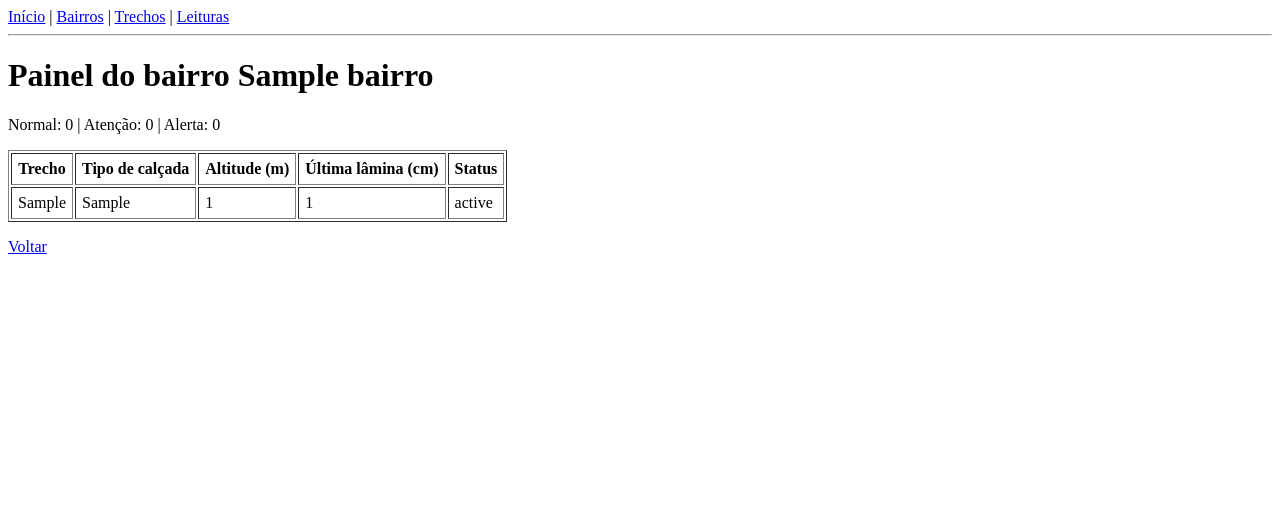
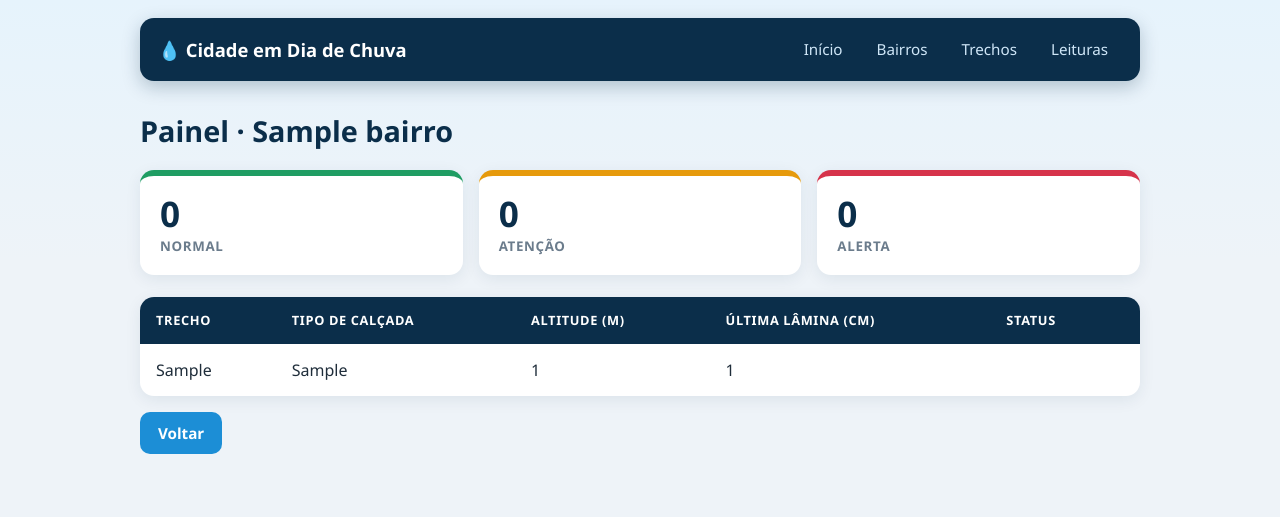
Before and after one commit to brenosantosdev/GS-POO, a Spring Boot app: page /bairros/1/painel in a window 1280 px wide. Shown: the top 517 px of the page. Run offline with Spring Boot 4, Linux system fonts and the light colour scheme; tables that the repository leaves empty hold one stand-in row (values such as "Sample post").

Commit message:
visual com css

```diff
--- a/pom.xml
+++ b/pom.xml
@@ -55,7 +55,8 @@
 		</dependency>
 		<dependency>
 			<groupId>com.oracle.database.jdbc</groupId>
-			<artifactId>ojdbc17</artifactId>
+			<artifactId>ojdbc8</artifactId>
+			<version>19.23.0.0</version>
 			<scope>runtime</scope>
 		</dependency>
 		<dependency>
--- a/src/main/resources/application.properties
+++ b/src/main/resources/application.properties
@@ -1,7 +1,7 @@
 spring.application.name=breno562584
 spring.datasource.url=jdbc:oracle:thin:@oracle.fiap.com.br:1521:ORCL
-spring.datasource.username=${rm562584}
-spring.datasource.password=${240207}
+spring.datasource.username=rm562584
+spring.datasource.password=${DB_PASSWORD}
 spring.datasource.driver-class-name=oracle.jdbc.OracleDriver
 spring.jpa.hibernate.ddl-auto=update
 spring.jpa.show-sql=true
--- /dev/null
+++ b/src/main/resources/static/css/estilo.css
@@ -0,0 +1,211 @@
+:root {
+    --marinho: #0b2e4a;
+    --agua: #1c8ed6;
+    --agua-clara: #e6f3fc;
+    --fundo: #eef3f8;
+    --texto: #1f2d3a;
+    --cinza: #6b7c8c;
+    --borda: #d9e3ec;
+    --ok: #1f9d63;
+    --atencao: #e69a0c;
+    --alerta: #d6334b;
+}
+
+* { box-sizing: border-box; }
+
+body {
+    font-family: "Segoe UI", system-ui, -apple-system, Roboto, Arial, sans-serif;
+    background: linear-gradient(180deg, var(--agua-clara) 0, var(--fundo) 260px);
+    color: var(--texto);
+    max-width: 1040px;
+    margin: 0 auto;
+    padding: 0 20px 48px;
+    line-height: 1.5;
+}
+
+/* ---------- menu ---------- */
+nav {
+    display: flex;
+    align-items: center;
+    gap: 6px;
+    background: var(--marinho);
+    margin: 18px 0 28px;
+    padding: 12px 18px;
+    border-radius: 14px;
+    box-shadow: 0 6px 18px rgba(11, 46, 74, .25);
+    font-size: 0;
+}
+nav hr { display: none; }
+nav .marca {
+    font-size: 1.15rem;
+    font-weight: 700;
+    color: #fff;
+    margin-right: auto;
+}
+nav a {
+    font-size: .95rem;
+    color: #cfe6f7;
+    text-decoration: none;
+    padding: 8px 14px;
+    border-radius: 9px;
+    transition: background .15s, color .15s;
+}
+nav a:hover { background: var(--agua); color: #fff; }
+
+/* ---------- títulos ---------- */
+h1 {
+    font-size: 1.8rem;
+    color: var(--marinho);
+    margin: 0 0 18px;
+}
+
+/* ---------- mensagens ---------- */
+p[style*="green"], p[style*="red"] {
+    padding: 12px 16px;
+    border-radius: 10px;
+    font-weight: 600;
+}
+p[style*="green"] { background: #e3f6ec; color: #136c43 !important; border-left: 5px solid var(--ok); }
+p[style*="red"]   { background: #fde8eb; color: #a4202f !important; border-left: 5px solid var(--alerta); }
+span[style*="red"] { display: block; font-size: .85rem; margin-top: 4px; color: var(--alerta) !important; }
+
+/* ---------- botões e links ---------- */
+button, body > p > a, .btn {
+    display: inline-block;
+    background: var(--agua);
+    color: #fff;
+    border: 0;
+    padding: 10px 18px;
+    border-radius: 10px;
+    font-size: .95rem;
+    font-weight: 600;
+    text-decoration: none;
+    cursor: pointer;
+    transition: transform .12s, background .15s, box-shadow .15s;
+}
+button:hover, body > p > a:hover, .btn:hover {
+    background: #1478b8;
+    transform: translateY(-1px);
+    box-shadow: 0 6px 14px rgba(28, 142, 214, .3);
+}
+form[action$="/excluir"] button { background: var(--alerta); padding: 6px 12px; font-size: .85rem; }
+form[action$="/excluir"] button:hover { background: #b32439; box-shadow: none; }
+
+/* ---------- tabelas ---------- */
+table {
+    width: 100%;
+    border: 0 !important;
+    border-collapse: collapse;
+    background: #fff;
+    border-radius: 14px;
+    overflow: hidden;
+    box-shadow: 0 4px 16px rgba(11, 46, 74, .08);
+    margin-top: 14px;
+}
+th {
+    background: var(--marinho);
+    color: #fff;
+    text-align: left;
+    font-size: .8rem;
+    text-transform: uppercase;
+    letter-spacing: .05em;
+    padding: 14px 16px !important;
+    border: 0 !important;
+}
+td {
+    padding: 12px 16px !important;
+    border: 0 !important;
+    border-bottom: 1px solid var(--borda) !important;
+}
+tr:last-child td { border-bottom: 0 !important; }
+tbody tr:hover td, tr:hover td { background: var(--agua-clara); }
+td a {
+    display: inline-block;
+    color: var(--agua);
+    text-decoration: none;
+    font-weight: 600;
+    font-size: .85rem;
+    padding: 5px 10px;
+    margin-right: 4px;
+    border: 1px solid var(--agua);
+    border-radius: 8px;
+}
+td a:hover { background: var(--agua); color: #fff; }
+
+/* ---------- formulários ---------- */
+form[action$="/salvar"] {
+    background: #fff;
+    max-width: 520px;
+    padding: 28px;
+    border-radius: 16px;
+    box-shadow: 0 8px 26px rgba(11, 46, 74, .1);
+}
+label { display: block; font-weight: 600; font-size: .9rem; color: var(--marinho); }
+input[type="text"], input[type="number"], input[type="datetime-local"], select {
+    display: block;
+    width: 100%;
+    margin-top: 6px;
+    padding: 11px 12px;
+    border: 1.5px solid var(--borda);
+    border-radius: 10px;
+    font-size: 1rem;
+    background: #fbfdff;
+    transition: border-color .15s, box-shadow .15s;
+}
+input:focus, select:focus {
+    outline: none;
+    border-color: var(--agua);
+    box-shadow: 0 0 0 4px rgba(28, 142, 214, .18);
+}
+input[type="checkbox"] { width: auto; margin-right: 8px; transform: scale(1.25); }
+form[action$="/salvar"] p { margin: 0 0 18px; }
+form[action$="/salvar"] a { color: var(--cinza); margin-left: 14px; text-decoration: none; }
+form[action$="/salvar"] a:hover { color: var(--alerta); }
+
+/* ---------- status ---------- */
+.badge {
+    display: inline-block;
+    padding: 4px 12px;
+    border-radius: 999px;
+    font-size: .78rem;
+    font-weight: 700;
+    letter-spacing: .04em;
+    color: #fff;
+}
+.badge.NORMAL  { background: var(--ok); }
+.badge.ATENCAO { background: var(--atencao); }
+.badge.ALERTA  { background: var(--alerta); }
+
+/* ---------- painel ---------- */
+.cards { display: grid; grid-template-columns: repeat(3, 1fr); gap: 16px; margin: 6px 0 22px; }
+.card {
+    background: #fff;
+    border-radius: 14px;
+    padding: 18px 20px;
+    box-shadow: 0 4px 16px rgba(11, 46, 74, .08);
+    border-top: 6px solid var(--borda);
+}
+.card strong { display: block; font-size: 2.2rem; line-height: 1.1; color: var(--marinho); }
+.card small  { color: var(--cinza); font-weight: 600; text-transform: uppercase; letter-spacing: .05em; }
+.card.normal  { border-top-color: var(--ok); }
+.card.atencao { border-top-color: var(--atencao); }
+.card.alerta  { border-top-color: var(--alerta); }
+
+/* ---------- início ---------- */
+.hero {
+    background: linear-gradient(135deg, var(--marinho), var(--agua));
+    color: #fff;
+    border-radius: 20px;
+    padding: 56px 40px;
+    box-shadow: 0 14px 34px rgba(11, 46, 74, .3);
+}
+.hero h1 { color: #fff; font-size: 2.4rem; margin-bottom: 8px; }
+.hero p  { font-size: 1.1rem; opacity: .92; max-width: 560px; }
+.hero .btn { background: #fff; color: var(--marinho); margin: 14px 10px 0 0; }
+.hero .btn:hover { background: var(--agua-clara); }
+
+@media (max-width: 700px) {
+    .cards { grid-template-columns: 1fr; }
+    table { display: block; overflow-x: auto; }
+    nav { flex-wrap: wrap; }
+}
--- a/src/main/resources/templates/bairros/form.html
+++ b/src/main/resources/templates/bairros/form.html
@@ -1,5 +1,7 @@
 <!DOCTYPE html>
 <html lang="pt-BR" xmlns:th="http://www.thymeleaf.org">
+<meta name="viewport" content="width=device-width, initial-scale=1">
+<link rel="stylesheet" th:href="@{/css/estilo.css}">
 <head>
     <meta charset="UTF-8">
     <title>Bairro</title>
--- a/src/main/resources/templates/bairros/lista.html
+++ b/src/main/resources/templates/bairros/lista.html
@@ -1,5 +1,7 @@
 <!DOCTYPE html>
 <html lang="pt-BR" xmlns:th="http://www.thymeleaf.org">
+<meta name="viewport" content="width=device-width, initial-scale=1">
+<link rel="stylesheet" th:href="@{/css/estilo.css}">
 <head>
     <meta charset="UTF-8">
     <title>Bairros</title>
--- a/src/main/resources/templates/bairros/painel.html
+++ b/src/main/resources/templates/bairros/painel.html
@@ -3,12 +3,20 @@
 <head>
     <meta charset="UTF-8">
     <title>Painel do bairro</title>
+    <meta name="viewport" content="width=device-width, initial-scale=1">
+    <link rel="stylesheet" th:href="@{/css/estilo.css}">
 </head>
 <body>
 <div th:replace="~{fragments/menu :: menu}"></div>
-<h1 th:text="'Painel do bairro ' + ${painel.bairroNome}"></h1>
-<p th:text="'Normal: ' + ${painel.qtdNormal} + ' | Atenção: ' + ${painel.qtdAtencao} + ' | Alerta: ' + ${painel.qtdAlerta}"></p>
-<table border="1" cellpadding="6">
+<h1 th:text="'Painel · ' + ${painel.bairroNome}"></h1>
+
+<div class="cards">
+    <div class="card normal"><strong th:text="${painel.qtdNormal}"></strong><small>Normal</small></div>
+    <div class="card atencao"><strong th:text="${painel.qtdAtencao}"></strong><small>Atenção</small></div>
+    <div class="card alerta"><strong th:text="${painel.qtdAlerta}"></strong><small>Alerta</small></div>
+</div>
+
+<table>
     <tr>
         <th>Trecho</th>
         <th>Tipo de calçada</th>
@@ -21,7 +29,10 @@
         <td th:text="${i.tipoCalcada}"></td>
         <td th:text="${i.altitude}"></td>
         <td th:text="${i.ultimaLamina} ?: '-'"></td>
-        <td th:text="${i.ultimoStatus} ?: '-'"></td>
+        <td>
+            <span class="badge" th:if="${i.ultimoStatus}" th:classappend="${i.ultimoStatus}" th:text="${i.ultimoStatus}"></span>
+            <span th:unless="${i.ultimoStatus}">-</span>
+        </td>
     </tr>
 </table>
 <p><a th:href="@{/bairros}">Voltar</a></p>
--- a/src/main/resources/templates/fragments/menu.html
+++ b/src/main/resources/templates/fragments/menu.html
@@ -2,11 +2,11 @@
 <html lang="pt-BR" xmlns:th="http://www.thymeleaf.org">
 <body>
 <nav th:fragment="menu">
-    <a th:href="@{/}">Início</a> |
-    <a th:href="@{/bairros}">Bairros</a> |
-    <a th:href="@{/trechos}">Trechos</a> |
+    <span class="marca">💧 Cidade em Dia de Chuva</span>
+    <a th:href="@{/}">Início</a>
+    <a th:href="@{/bairros}">Bairros</a>
+    <a th:href="@{/trechos}">Trechos</a>
     <a th:href="@{/leituras}">Leituras</a>
-    <hr>
 </nav>
 </body>
 </html>
--- a/src/main/resources/templates/leituras/form.html
+++ b/src/main/resources/templates/leituras/form.html
@@ -1,5 +1,7 @@
 <!DOCTYPE html>
 <html lang="pt-BR" xmlns:th="http://www.thymeleaf.org">
+<meta name="viewport" content="width=device-width, initial-scale=1">
+<link rel="stylesheet" th:href="@{/css/estilo.css}">
 <head>
     <meta charset="UTF-8">
     <title>Leitura</title>
--- a/src/main/resources/templates/leituras/lista.html
+++ b/src/main/resources/templates/leituras/lista.html
@@ -1,5 +1,7 @@
 <!DOCTYPE html>
 <html lang="pt-BR" xmlns:th="http://www.thymeleaf.org">
+<meta name="viewport" content="width=device-width, initial-scale=1">
+<link rel="stylesheet" th:href="@{/css/estilo.css}">
 <head>
     <meta charset="UTF-8">
     <title>Leituras</title>
@@ -22,7 +24,7 @@
         <td th:text="${#temporals.format(l.dataHora, 'dd/MM/yyyy HH:mm')}"></td>
         <td th:text="${l.trechoDescricao}"></td>
         <td th:text="${l.laminaCm}"></td>
-        <td th:text="${l.status}"></td>
+        <td><span class="badge" th:classappend="${l.status}" th:text="${l.status}"></span></td>
         <td>
             <a th:href="@{/leituras/{id}/editar(id=${l.id})}">Editar</a>
             <form th:action="@{/leituras/{id}/excluir(id=${l.id})}" method="post"
--- a/src/main/resources/templates/trechos/form.html
+++ b/src/main/resources/templates/trechos/form.html
@@ -1,5 +1,7 @@
 <!DOCTYPE html>
 <html lang="pt-BR" xmlns:th="http://www.thymeleaf.org">
+<meta name="viewport" content="width=device-width, initial-scale=1">
+<link rel="stylesheet" th:href="@{/css/estilo.css}">
 <head>
     <meta charset="UTF-8">
     <title>Trecho</title>
--- a/src/main/resources/templates/trechos/lista.html
+++ b/src/main/resources/templates/trechos/lista.html
@@ -1,5 +1,7 @@
 <!DOCTYPE html>
 <html lang="pt-BR" xmlns:th="http://www.thymeleaf.org">
+<meta name="viewport" content="width=device-width, initial-scale=1">
+<link rel="stylesheet" th:href="@{/css/estilo.css}">
 <head>
     <meta charset="UTF-8">
     <title>Trechos</title>
```
Also changed, not shown: src/main/resources/templates/index.html (+9 -2 lines).
